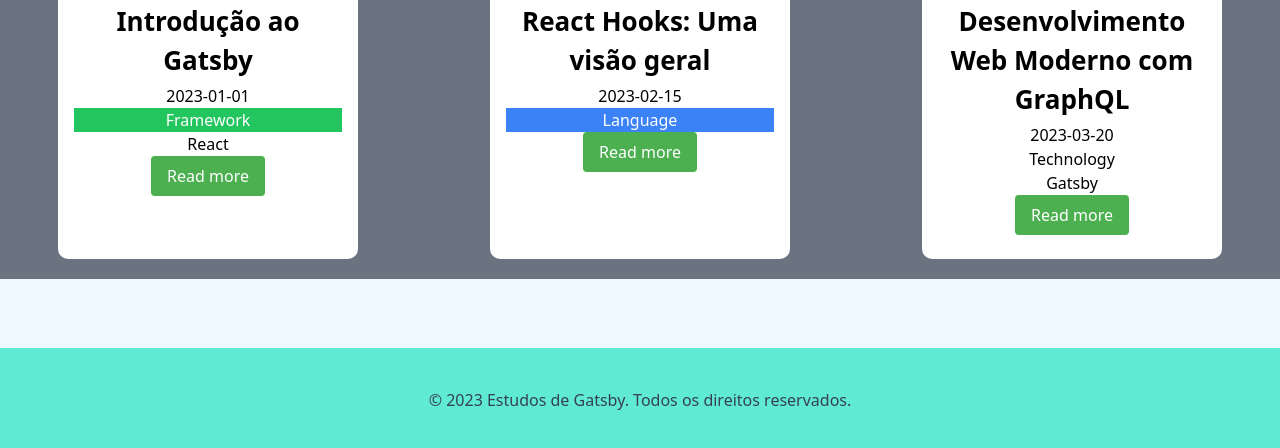
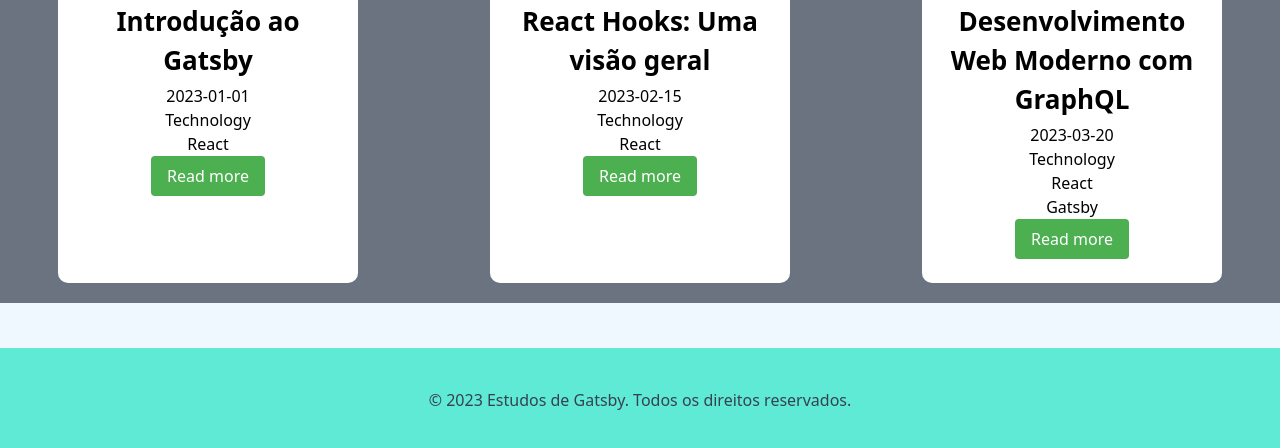
Before and after one commit to Sirhankey/gatsby-study-site, a Gatsby site: page / in a window 1280 px wide. Shown: the part 348-796 px from the top of the page. Built offline with nearby package versions, Linux system fonts and the light colour scheme; Gatsby itself is replaced by a stand-in of ours.

Commit message:
altera família dos posts

```diff
--- a/src/blog/post-1.md
+++ b/src/blog/post-1.md
@@ -1,6 +1,6 @@
 ---
 title: "Introdução ao Gatsby"
-category: "Framework"
+category: "Technology"
 technology: "React"
 date: "2023-01-01"
 slug: "introducao-ao-gatsby"
--- a/src/blog/post-2.md
+++ b/src/blog/post-2.md
@@ -1,9 +1,10 @@
 ---
 title: "React Hooks: Uma visão geral"
-category: "Language"
+category: "Technology"
+technology: "React"
 date: "2023-02-15"
 slug: "react-hooks-visao-geral"
-imageSrc: "https://www.freepnglogos.com/uploads/logo-mysql-png/logo-mysql-mysql-logo-png-transparent-svg-vector-bie-supply-2.png"
+imageSrc: "https://upload.wikimedia.org/wikipedia/commons/thumb/a/a7/React-icon.svg/1150px-React-icon.svg.png"
 ---
 
 Exploraremos os fundamentos dos React Hooks neste post. Os Hooks foram introduzidos no React 16.8 e oferecem uma maneira mais eficiente e limpa de gerenciar o estado e os efeitos em componentes funcionais.
--- a/src/blog/post-3.md
+++ b/src/blog/post-3.md
@@ -2,9 +2,10 @@
 title: "Desenvolvimento Web Moderno com GraphQL"
 category: "Technology"
 framework: "Gatsby"
+technology: "React"
 date: "2023-03-20"
 slug: "desenvolvimento-web-moderno-graphql"
-imageSrc: "https://www.freepnglogos.com/uploads/logo-mysql-png/logo-mysql-mysql-logo-png-transparent-svg-vector-bie-supply-2.png"
+imageSrc: "https://upload.wikimedia.org/wikipedia/commons/thumb/a/a7/React-icon.svg/1150px-React-icon.svg.png"
 
 ---
 
```
